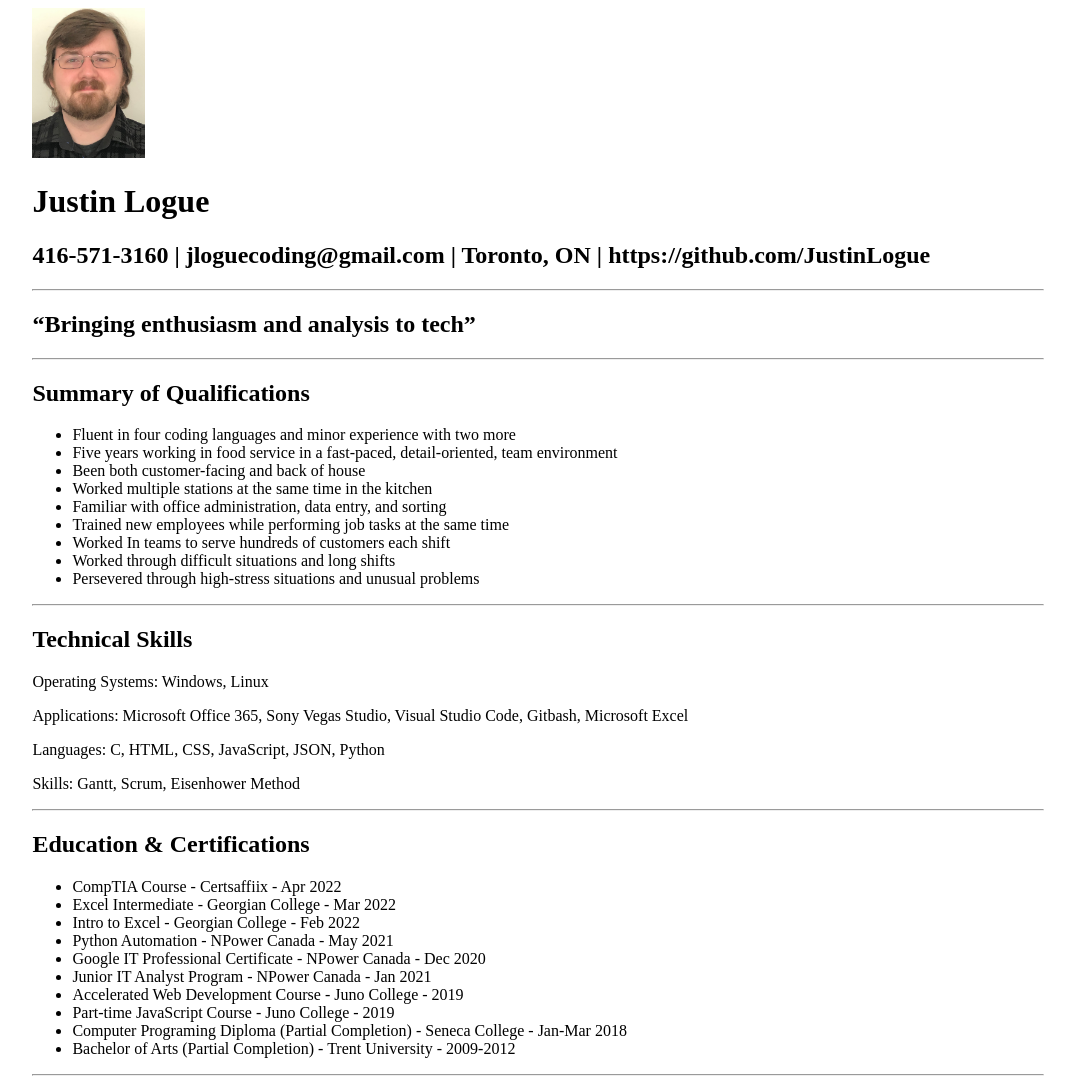
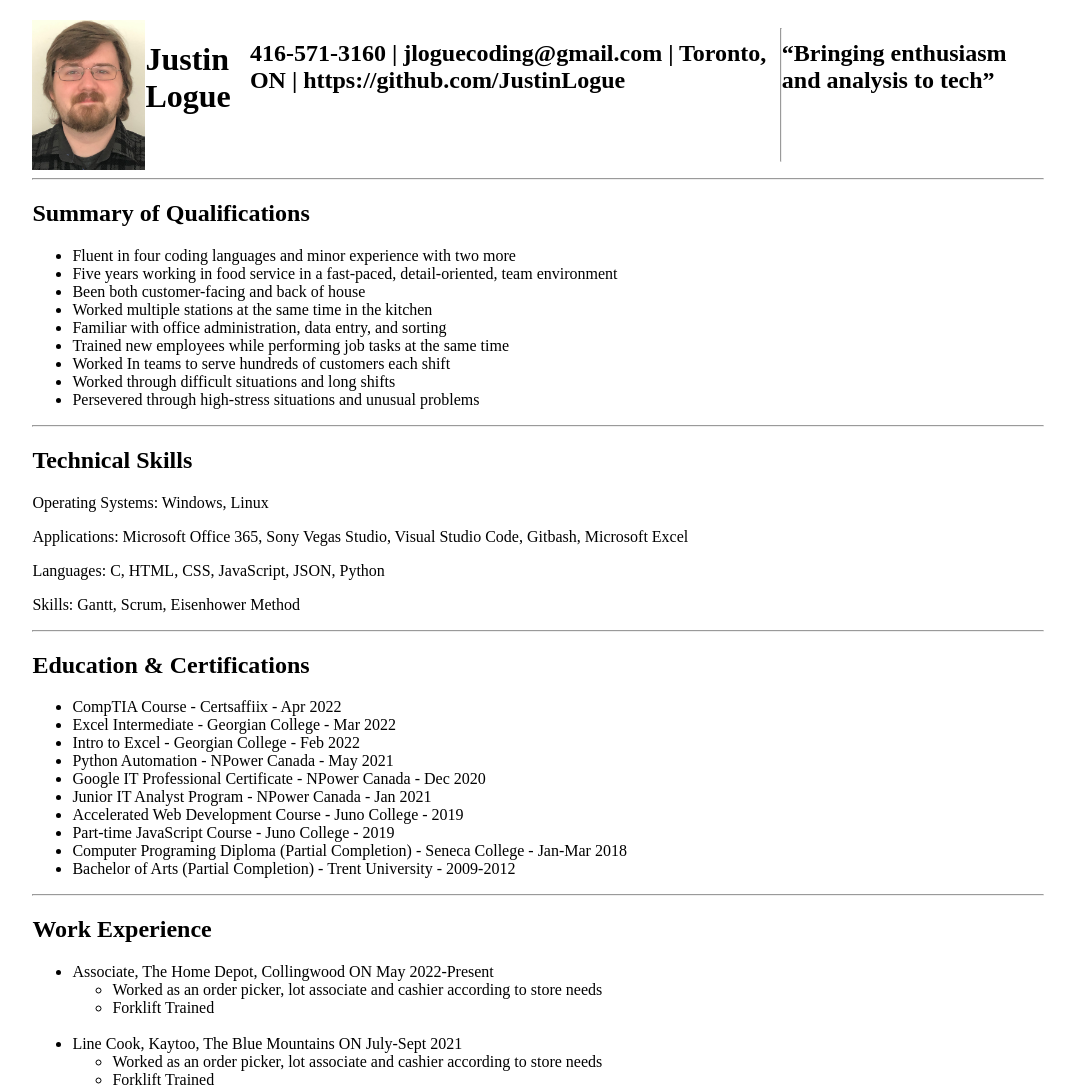
Before and after one commit to JustinLogue/Resume, a plain HTML site: page index.html in a window 1280 px wide. Shown: the top 1092 px of the page, without its empty margins (102-1177 px from the left). Drawn offline with Linux system fonts and the light colour scheme.

Commit message:
starting header

```diff
--- a/stylesheet.css
+++ b/stylesheet.css
@@ -1,7 +1,10 @@
 .wrapper{
-    margin: 0 10%;
+    margin: 20px 10%;
 }
 
 .header > img{
     height: 150px;
 }
+.header{
+    display: flex;
+}
```
Also changed, not shown: index.html (+3 -1 lines).
